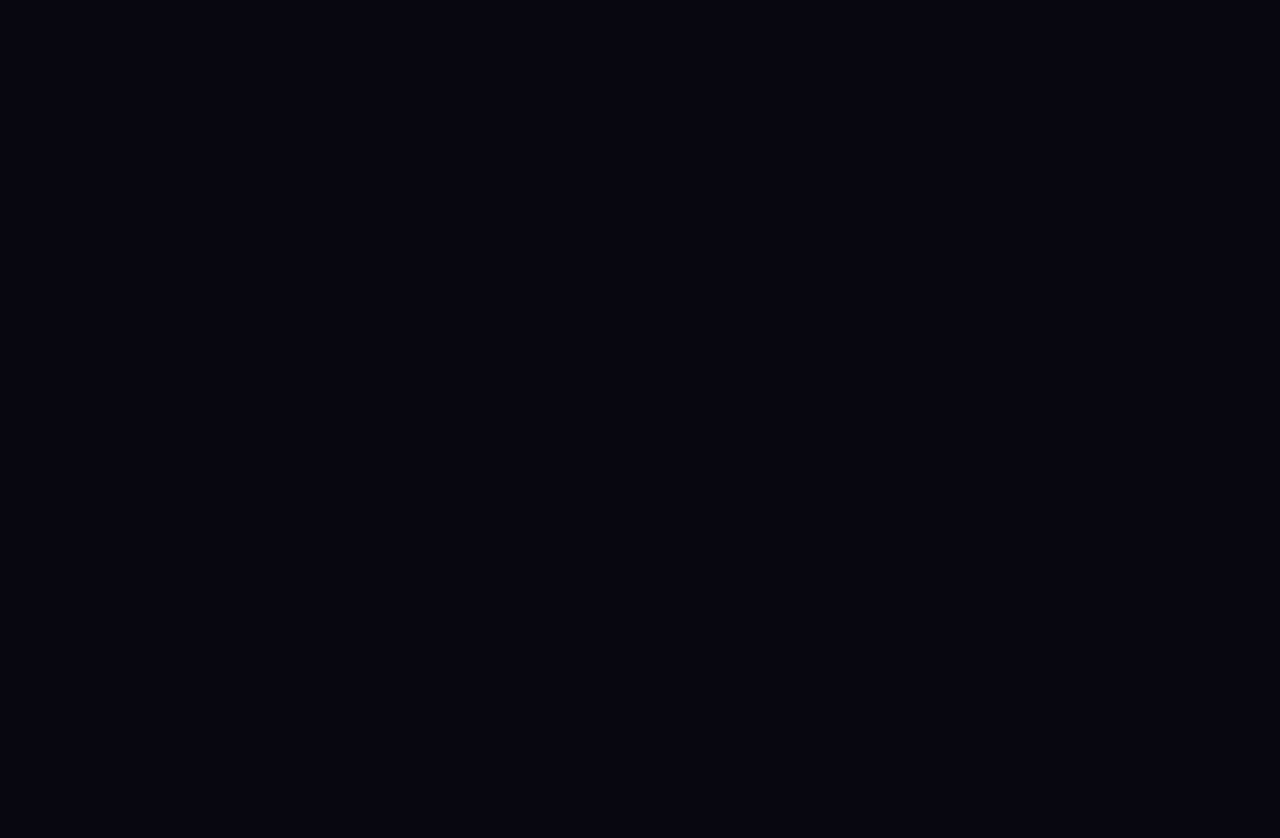
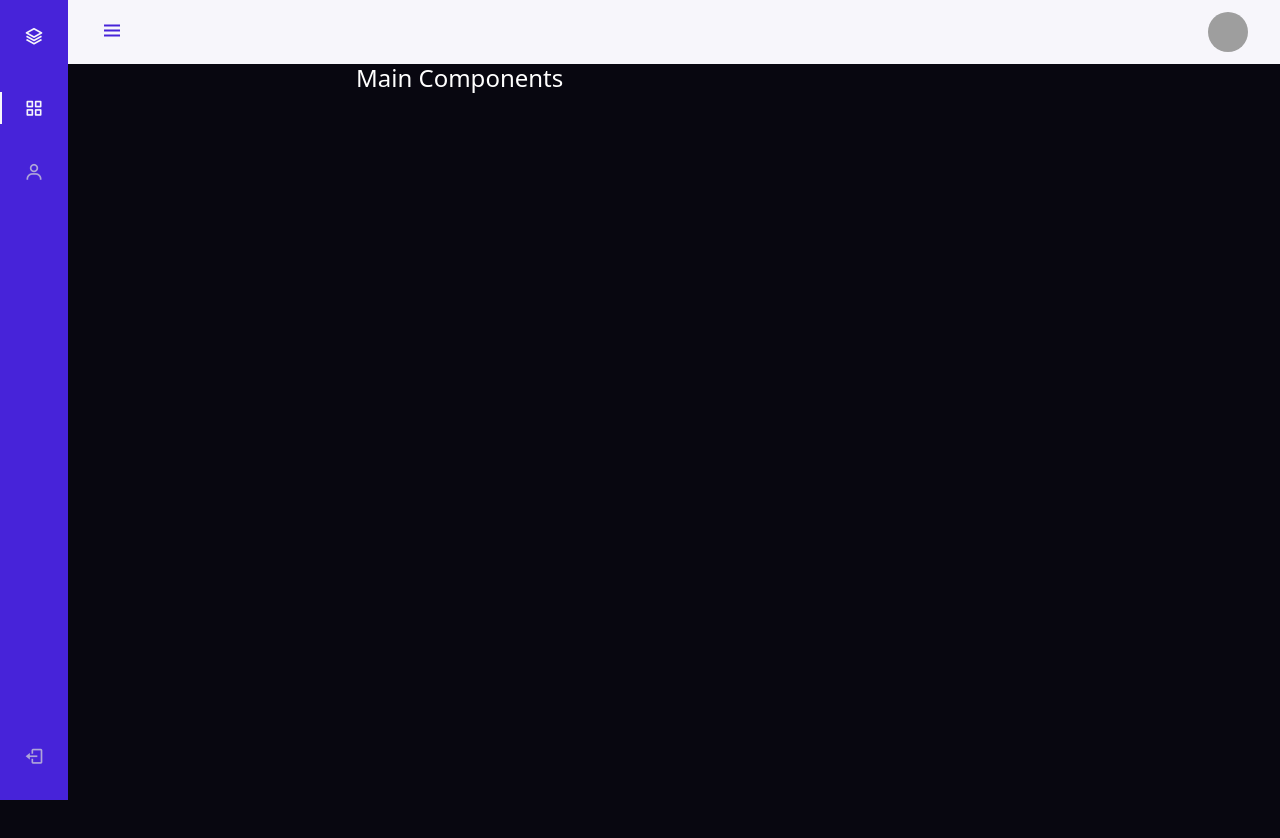
Before and after one commit to alidotdeveloper/Recuriting-Project, a React (Create React App) app: page /dashboard in a window 1280 px wide. Before the commit this address had no page. Shown: the top 838 px of the page. Before the commit the page ends 800 px from the top, so only its background shows below. Built offline with nearby package versions, Linux system fonts and the light colour scheme; grey boxes are pictures that could not be loaded.

Commit message:
add dashboard for frontend

```diff
--- /dev/null
+++ b/postcss.config.js
@@ -0,0 +1,6 @@
+module.exports = {
+  plugins: {
+    tailwindcss: {},
+    autoprefixer: {},
+  },
+}
--- a/public/index.html
+++ b/public/index.html
@@ -3,6 +3,14 @@
   <head>
     <meta charset="utf-8" />
     <meta name="viewport" content="width=device-width, initial-scale=1" />
+    <link
+      rel="stylesheet"
+      href="https://cdn.jsdelivr.net/npm/bootstrap@5.0.0-beta1/dist/css/bootstrap.min.css"
+    />
+    <link
+      rel="stylesheet"
+      href="https://cdn.jsdelivr.net/npm/boxicons@latest/css/boxicons.min.css"
+    />
     <title>Recuriting System</title>
   </head>
   <body>
--- a/src/App.js
+++ b/src/App.js
@@ -4,11 +4,12 @@ import { Routes, Route } from "react-router-dom";
 import Forgetpassword from "./components/Forgetpassword";
 import Newpassword from "./components/New-password";
 import Test from "./components/test";
+import Dashboard from "./components/dashboard";
 function App() {
   return (
     <>
       <Routes>
-        <Route exact path="/admin" element={<Login />} />
+        <Route exact path="/" element={<Login />} />
         <Route exact path="/signup" element={<Signup />} />
         <Route exact path="/forget-password" element={<Forgetpassword />} />
         <Route exact path="/test/:name/:token" element={<Test />} />
@@ -17,6 +18,7 @@ function App() {
           path="/new-password/:userId/:token"
           element={<Newpassword />}
         />
+        <Route exact path="/dashboard" element={<Dashboard />} />
       </Routes>
     </>
   );
--- a/src/components/Login.jsx
+++ b/src/components/Login.jsx
@@ -22,14 +22,13 @@ function Login() {
     axios.post('http://localhost:8080/api/login', values)
      .then(res => {
 
-       console.log(res.data.message);
        if (res.data.status === "ok") {
-
+           console.log(res)
          setError(res.data.message);
-       } else if (res.data.status === 'no') {
+       }if (res.data.error === 'password not match') {
          console.log(res)
-        setError(res.data.message);
-      }
+        setError(res.data.error);
+       }
 
      }).catch(err => console.log(err) )
 
--- a/src/components/Signup.jsx
+++ b/src/components/Signup.jsx
@@ -57,7 +57,10 @@ const Signup = () => {
         <label >Password</label>
         <input type='password' id='passowrd'   onChange={e=> setValues({...values, password:e.target.value})} />
         <label >Username</label>
-        <input type='text' id="username" onChange={e=> setValues({...values, username:e.target.value})}  />
+          <input type='text' id="username" onChange={e => setValues({ ...values, username: e.target.value })} />
+          <select>
+            <option>Admin</option>
+          </select>
           <button>Signup</button>
           <div className='login-text' onClick={(()=>{navigate("/")}) }>Already have account?</div>
           <div className='danger-text'>{ err}</div>
--- /dev/null
+++ b/src/components/dashboard.jsx
@@ -0,0 +1,56 @@
+import React, { useState } from 'react';
+import "../style/dashboard.css";
+
+function App() {
+  const [isNavOpen, setIsNavOpen] = useState(false);
+
+  const toggleNavbar = () => {
+    setIsNavOpen(!isNavOpen);
+  };
+
+  return (
+    <div className={`body-pd ${isNavOpen ? 'show' : ''}`}>
+      <header className="header">
+        <div className="header_toggle" onClick={toggleNavbar}>
+          <i className={`bx ${isNavOpen ? 'bx-x' : 'bx-menu'}`} id="header-toggle"></i>
+        </div>
+        <div className="header_img">
+          <img src="https://i.imgur.com/hczKIze.jpg" alt="" />
+        </div>
+      </header>
+      <div className="l-navbar" id="nav-bar">
+        <nav className="nav">
+          <div>
+            <a href="/" className="nav_logo">
+              <i className="bx bx-layer nav_logo-icon"></i>
+              <span className="nav_logo-name">BBBootstrap</span>
+            </a>
+            <div className="nav_list">
+              <a href="/" className="nav_link active">
+                <i className="bx bx-grid-alt nav_icon"></i>
+                <span className="nav_name">Dashboard</span>
+              </a>
+              {/* Add more navigation links */}
+            </div>
+            <div className="nav_list">
+              <a href="/" className="nav_link">
+                <i className="bx bx-user nav_icon"></i>
+                <span className="nav_name">User</span>
+              </a>
+              {/* Add more navigation links */}
+            </div>
+          </div>
+          <a href="/" className="nav_link">
+            <i className="bx bx-log-out nav_icon"></i>
+            <span className="nav_name">SignOut</span>
+          </a>
+        </nav>
+      </div>
+      <div className="height-100 bg-black">
+        <h4>Main Components</h4>
+      </div>
+    </div>
+  );
+}
+
+export default App;
--- /dev/null
+++ b/src/index.css
@@ -0,0 +1,5 @@
+
+
+@import 'tailwindcss/base';
+@import 'tailwindcss/components';
+@import 'tailwindcss/utilities';
--- /dev/null
+++ b/src/style/dashboard.css
@@ -0,0 +1,146 @@
+@import url("https://fonts.googleapis.com/css2?family=Nunito:wght@400;600;700&display=swap");
+:root {
+  --header-height: 3rem;
+  --nav-width: 68px;
+  --first-color: #4723d9;
+  --first-color-light: #afa5d9;
+  --white-color: #f7f6fb;
+  --body-font: "Nunito", sans-serif;
+  --normal-font-size: 1rem;
+  --z-fixed: 100;
+}
+*,
+::before,
+::after {
+  box-sizing: border-box;
+}
+
+a {
+  text-decoration: none;
+}
+.header {
+  width: 100%;
+  height: var(--header-height);
+  position: fixed;
+  top: 0;
+  left: 0;
+  display: flex;
+  align-items: center;
+  justify-content: space-between;
+  padding: 0 1rem;
+  background-color: var(--white-color);
+  z-index: var(--z-fixed);
+  transition: 0.5s;
+}
+.header_toggle {
+  color: var(--first-color);
+  font-size: 1.5rem;
+  cursor: pointer;
+}
+.header_img {
+  width: 35px;
+  height: 35px;
+  display: flex;
+  justify-content: center;
+  border-radius: 50%;
+  overflow: hidden;
+}
+.header_img img {
+  width: 40px;
+}
+.l-navbar {
+  position: fixed;
+  top: 0;
+  left: -30%;
+  width: var(--nav-width);
+  height: 100vh;
+  background-color: var(--first-color);
+  padding: 0.5rem 1rem 0 0;
+  transition: 0.5s;
+  z-index: var(--z-fixed);
+}
+.nav {
+  height: 100%;
+  display: flex;
+  flex-direction: column;
+  justify-content: space-between;
+  overflow: hidden;
+}
+.nav_logo,
+.nav_link {
+  display: grid;
+  grid-template-columns: max-content max-content;
+  align-items: center;
+  column-gap: 1rem;
+  padding: 0.5rem 0 0.5rem 1.5rem;
+}
+.nav_logo {
+  margin-bottom: 2rem;
+}
+.nav_logo-icon {
+  font-size: 1.25rem;
+  color: var(--white-color);
+}
+.nav_logo-name {
+  color: var(--white-color);
+  font-weight: 700;
+}
+.nav_link {
+  position: relative;
+  color: var(--first-color-light);
+  margin-bottom: 1.5rem;
+  transition: 0.3s;
+}
+.nav_link:hover {
+  color: var(--white-color);
+}
+.nav_icon {
+  font-size: 1.25rem;
+}
+.show {
+  left: 0;
+}
+.body-pd {
+  padding-left: calc(var(--nav-width) + 1rem);
+}
+.active {
+  color: var(--white-color);
+}
+.active::before {
+  content: "";
+  position: absolute;
+  left: 0;
+  width: 2px;
+  height: 32px;
+  background-color: var(--white-color);
+}
+.height-100 {
+  height: 100vh;
+}
+@media screen and (min-width: 768px) {
+  body {
+    margin: calc(var(--header-height) + 1rem) 0 0 0;
+    padding-left: calc(var(--nav-width) + 2rem);
+  }
+  .header {
+    height: calc(var(--header-height) + 1rem);
+    padding: 0 2rem 0 calc(var(--nav-width) + 2rem);
+  }
+  .header_img {
+    width: 40px;
+    height: 40px;
+  }
+  .header_img img {
+    width: 45px;
+  }
+  .l-navbar {
+    left: 0;
+    padding: 1rem 1rem 0 0;
+  }
+  .show {
+    width: calc(var(--nav-width) + 156px);
+  }
+  .body-pd {
+    padding-left: calc(var(--nav-width) + 188px);
+  }
+}
```
Also changed, not shown: package.json (+9 -0 lines), tailwind.config.js (added, +11 -0 lines), 1 other file (tests, documents, lock files or other folders).
